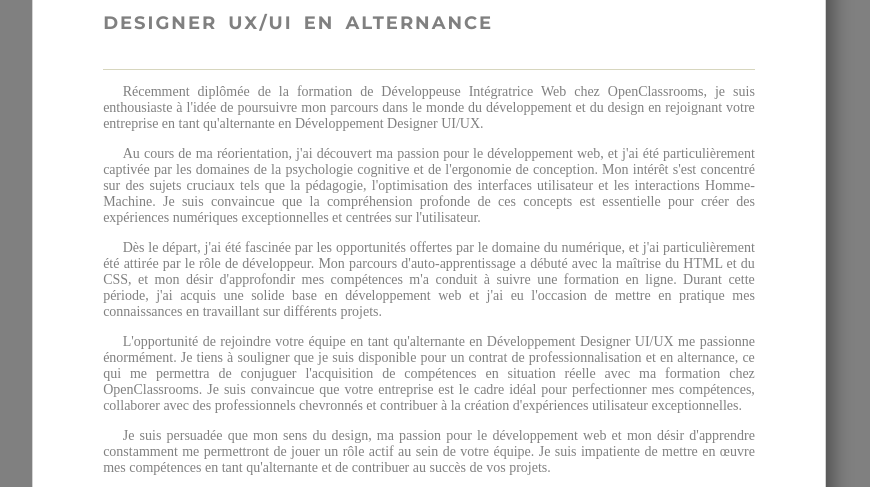
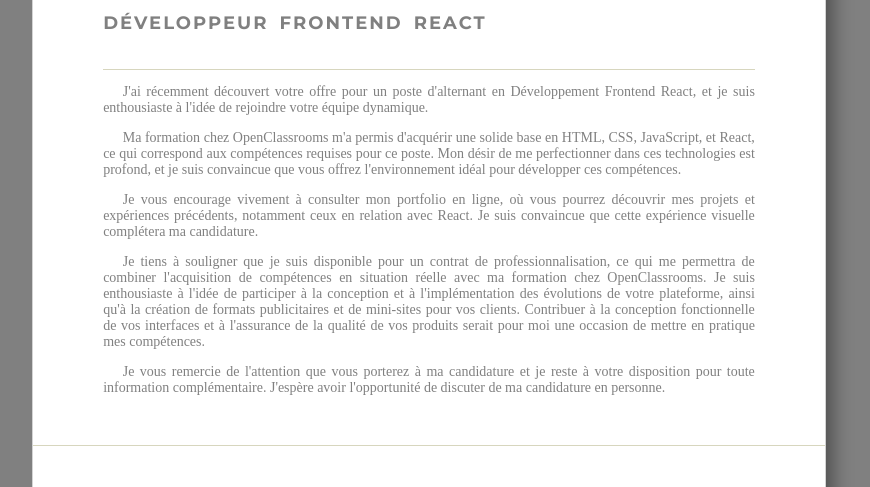
Before and after one commit to ElodieCara/cv-ecara, a plain HTML site: page annexe.html in a window 1280 px wide. Shown: the part 432-919 px from the top of the page, without its empty margins (211-1081 px from the left). Drawn offline with Linux system fonts and the light colour scheme.

Commit message:
Maj refonte texte

```diff
--- a/annexe.html
+++ b/annexe.html
@@ -40,17 +40,101 @@
                 <h1 class="header-title">CARADEUC Elodie</h1>
                 <h2 class="header-poste">
                     <strong>
-                        Designer UX/UI en alternance
+                        Développeur Frontend React
+                        <!-- Designer UX/UI en contrat de professionnalisation -->
                     </strong>
                 </h2>
                 <hr>
                 <div class="text">
-                    <p>Récemment diplômée de la formation de Développeuse Intégratrice Web chez OpenClassrooms, je suis
+
+
+                    <p>J'ai récemment découvert votre offre pour un poste d'alternant en Développement Frontend React,
+                        et je suis
+                        enthousiaste à l'idée de rejoindre votre équipe dynamique.</p>
+
+                    <p>Ma formation chez OpenClassrooms m'a permis d'acquérir une solide base en HTML, CSS, JavaScript,
+                        et React, ce qui
+                        correspond aux compétences requises pour ce poste. Mon désir de me perfectionner dans ces
+                        technologies est profond, et
+                        je suis convaincue que vous offrez l'environnement idéal pour développer ces compétences.</p>
+
+                    <p>Je vous encourage vivement à consulter mon portfolio en ligne, où vous pourrez découvrir mes
+                        projets
+                        et expériences
+                        précédents, notamment ceux en relation avec React. Je suis convaincue que cette expérience
+                        visuelle
+                        complétera ma
+                        candidature.</p>
+
+                    <p>Je tiens à souligner que je suis disponible pour un contrat de professionnalisation, ce qui me
+                        permettra de combiner
+                        l'acquisition de compétences en situation réelle avec ma formation chez OpenClassrooms. Je suis
+                        enthousiaste à l'idée de
+                        participer à la conception et à l'implémentation des évolutions de votre plateforme, ainsi qu'à
+                        la
+                        création de formats
+                        publicitaires et de mini-sites pour vos clients. Contribuer à la conception fonctionnelle de vos
+                        interfaces et à
+                        l'assurance de la qualité de vos produits serait pour moi une occasion de mettre en pratique mes
+                        compétences.</p>
+
+                    <p> Je vous remercie de l'attention que vous porterez à ma candidature et je reste à votre
+                        disposition
+                        pour toute
+                        information complémentaire. J'espère avoir l'opportunité de discuter de ma candidature en
+                        personne.</p>
+
+                    <!-- <p>Récemment diplômée de la formation de Développeuse Intégratrice Web chez OpenClassrooms, je suis
+                        enthousiaste à l'idée
+                        de poursuivre mon parcours dans le domaine du développement en rejoignant BLIINK en tant
+                        qu'alternante en Développement
+                        Frontend React.</p> -->
+
+                    <!-- <p>Au cours de ma réorientation professionnelle, j'ai découvert ma passion pour le développement
+                        web, et j'ai acquis une
+                        solide base en HTML, CSS, et JavaScript, ainsi qu'une familiarité avec React. Mon désir de me
+                        perfectionner dans ces technologies est profond, et je suis convaincue
+                        que BLIINK offre
+                        l'environnement idéal pour développer ces compétences.</p> -->
+
+                    <!-- <p>Pour appuyer davantage ma passion et mon engagement pour le développement frontend React, je vous
+                        encourage vivement à
+                        consulter mon portfolio en ligne, où vous pourrez découvrir mes projets et expériences
+                        précédents. Vous y trouverez des
+                        exemples concrets de mon travail en React tel que le projet KASA.</p> -->
+
+                    <!-- <p>J'ai également acquis des connaissances de base en Typescript, Jest, Testing Library, Cypress et
+                        en intégration (HTML5,
+                        SCSS). Mon intérêt pour les design patterns, le code propre et les tests (TDD) me pousse à
+                        maintenir des normes élevées
+                        dans mon travail.</p> -->
+
+                    <!-- <p>Je tiens à souligner que je suis disponible pour un contrat de professionnalisation, ce qui me
+                        permettra de combiner
+                        l'acquisition de compétences en situation réelle avec ma formation chez OpenClassrooms. Je suis
+                        convaincue que BLIINK,
+                        en tant qu'entreprise innovante dans le domaine de la publicité en ligne et du e-commerce, offre
+                        d'excellentes
+                        opportunités d'apprentissage et de croissance professionnelle.</p>
+
+                    <p>Je suis enthousiaste à l'idée de participer à la conception et à l'implémentation des évolutions
+                        de votre plateforme,
+                        ainsi qu'à la création de formats publicitaires et de mini-sites pour vos clients. Contribuer à
+                        la conception
+                        fonctionnelle de vos interfaces et à l'assurance de la qualité de vos produits serait pour moi
+                        une occasion de mettre en
+                        pratique mes compétences.</p> -->
+
+                    <!-- <p>Je vous remercie de l'attention que vous porterez à ma candidature et je reste à votre
+                        disposition pour toute
+                        information complémentaire. J'espère avoir l'opportunité de discuter de ma candidature en
+                        personne.</p> -->
+                    <!-- <p>Récemment diplômée de la formation de Développeuse Intégratrice Web chez OpenClassrooms, je suis
                         enthousiaste à l'idée
                         de poursuivre mon parcours dans le monde du développement et du design en rejoignant votre
                         entreprise en tant
-                        qu'alternante en Développement Designer UI/UX.</p>
-                    <p>Au cours de ma réorientation, j'ai découvert ma passion pour le développement web, et j'ai été
+                        qu'alternante en Développement Designer UI/UX.</p> -->
+                    <!-- <p>Au cours de ma réorientation, j'ai découvert ma passion pour le développement web, et j'ai été
                         particulièrement captivée
                         par les domaines de la psychologie cognitive et de l'ergonomie de conception. Mon intérêt s'est
                         concentré sur des sujets
@@ -59,8 +143,8 @@
                         convaincue que la compréhension profonde de ces concepts est essentielle pour créer des
                         expériences
                         numériques
-                        exceptionnelles et centrées sur l'utilisateur.</p>
-                    <p>Dès le départ, j'ai été fascinée par les opportunités offertes par le domaine du numérique, et
+                        exceptionnelles et centrées sur l'utilisateur.</p> -->
+                    <!-- <p>Dès le départ, j'ai été fascinée par les opportunités offertes par le domaine du numérique, et
                         j'ai
                         particulièrement été
                         attirée par le rôle de développeur. Mon parcours d'auto-apprentissage a débuté avec la maîtrise
@@ -72,30 +156,31 @@
                         une solide base en développement web et j'ai eu l'occasion de mettre en pratique mes
                         connaissances
                         en travaillant sur
-                        différents projets.</p>
-                    <p>
+                        différents projets.</p> -->
+                    <!-- <p>
                         L'opportunité de rejoindre votre équipe en tant qu'alternante en Développement Designer UI/UX me
-                        passionne énormément.
-                        Je tiens à souligner que je suis disponible pour un contrat de professionnalisation et en
-                        alternance, ce qui me
+                        passionne énormément. -->
+                    <!-- Je tiens à souligner que je suis disponible pour un contrat de professionnalisation, ce qui me
                         permettra de conjuguer l'acquisition de compétences en situation réelle avec ma formation chez
                         OpenClassrooms.
                         Je suis convaincue que votre entreprise est le cadre idéal pour perfectionner mes compétences,
                         collaborer avec des
                         professionnels chevronnés et contribuer à la création d'expériences utilisateur exceptionnelles.
-                    </p>
-                    <p>Je suis persuadée que mon sens du design, ma passion pour le développement web et mon désir
-                        d'apprendre constamment me
-                        permettront de jouer un rôle actif au sein de votre équipe. Je suis impatiente de mettre en
-                        œuvre
-                        mes compétences en
-                        tant qu'alternante et de contribuer au succès de vos projets.</p>
+                    </p> -->
+                    <!-- <p>
+                        <!-- Je suis convaincue que ma passion pour le design et le développement web, associée à mon désir
+                        d'apprendre en
+                        permanence, me permettront de m'intégrer au mieux dans votre équipe. -->
+                    <!-- J'attends avec impatience
+                        l'opportunité de mettre
+                        en pratique mes compétences en tant qu'alternante et de contribuer positivement à vos projets.
+                    </p> -->
 
-                    <p>Je vous remercie de l'attention que vous porterez à ma candidature et je reste à votre
+                    <!-- <p>Je vous remercie de l'attention que vous porterez à ma candidature et je reste à votre
                         disposition
                         pour toute
                         information complémentaire. J'espère avoir l'opportunité de discuter de ma candidature en
-                        personne.</p>
+                        personne.</p> -->
                 </div>
         </main>
         <footer>
--- a/styles/styles.css
+++ b/styles/styles.css
@@ -179,12 +179,13 @@ main {
   grid-template-columns: repeat(3, 1fr);
   grid-template-rows: repeat(2, 30px);
   gap: 1rem;
+  margin: 0 2rem;
 }
 
 .container-langages img,
 .container-outils img {
-  border-radius: 50%;
-  padding: 1px;
+  /* border-radius: 50%; */
+  padding: 4px;
   width: 100%;
 }
 
```
Also changed, not shown: index.html (+8 -8 lines).
